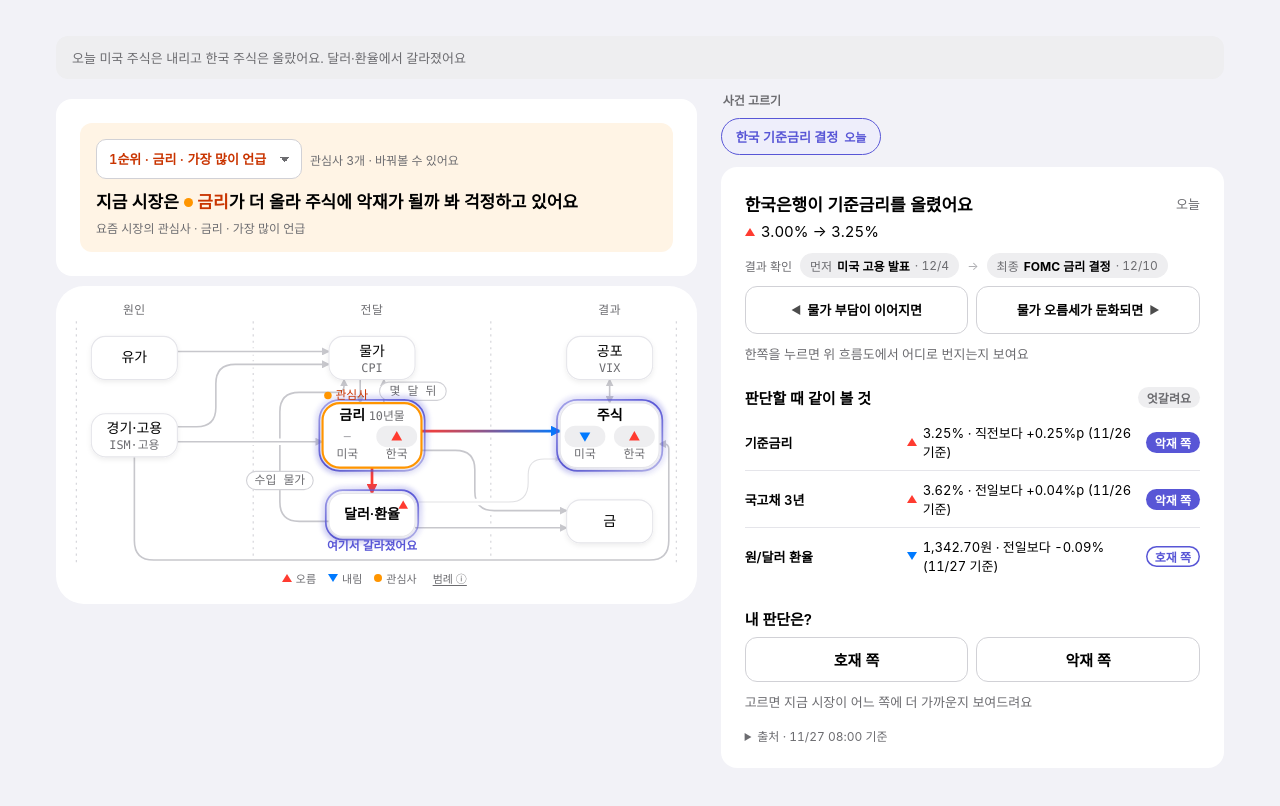
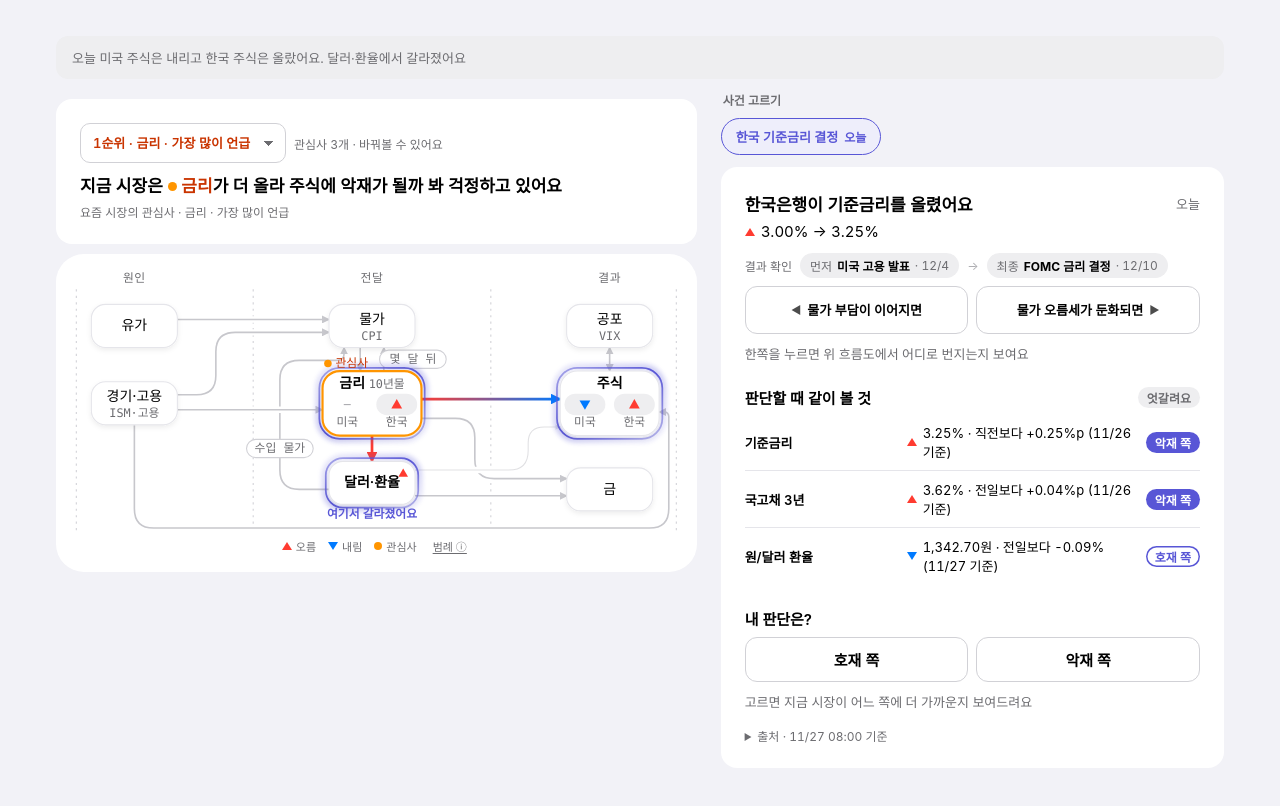
Before and after one commit to yus0l/market-brief, a plain HTML site: page web/index.html in a window 1280 px wide. Drawn offline with Linux system fonts and the light colour scheme; a web font is replaced by a local one.

Commit message:
관심사 박스 배경 없앰
Co-Authored-By: Claude Opus 5.5 <noreply@anthropic.com>

```diff
--- a/web/index.html
+++ b/web/index.html
@@ -250,7 +250,7 @@
   .src summary { cursor: pointer; }
   .src a { display: block; margin-top: 6px; color: var(--meaning); word-break: break-all; }
   .no-dev .debug-dot { display: none !important; }
-  .ibox { background: var(--interest-soft); border-radius: var(--r-control); padding: var(--sp-4); }
+  .ibox { padding: 0; }   /* 배경 없앰 (사용자 11/27) */
   .ibox .big { font-size: var(--fs-title); font-weight: var(--fw-bold); line-height: 1.4; word-break: keep-all; }
   .ibox .big em { font-style: normal; color: var(--interest-text); white-space: nowrap; }
   .ibox .big .idot { width: 9px; height: 9px; margin: 0 4px 2px 1px; vertical-align: middle; }
```
